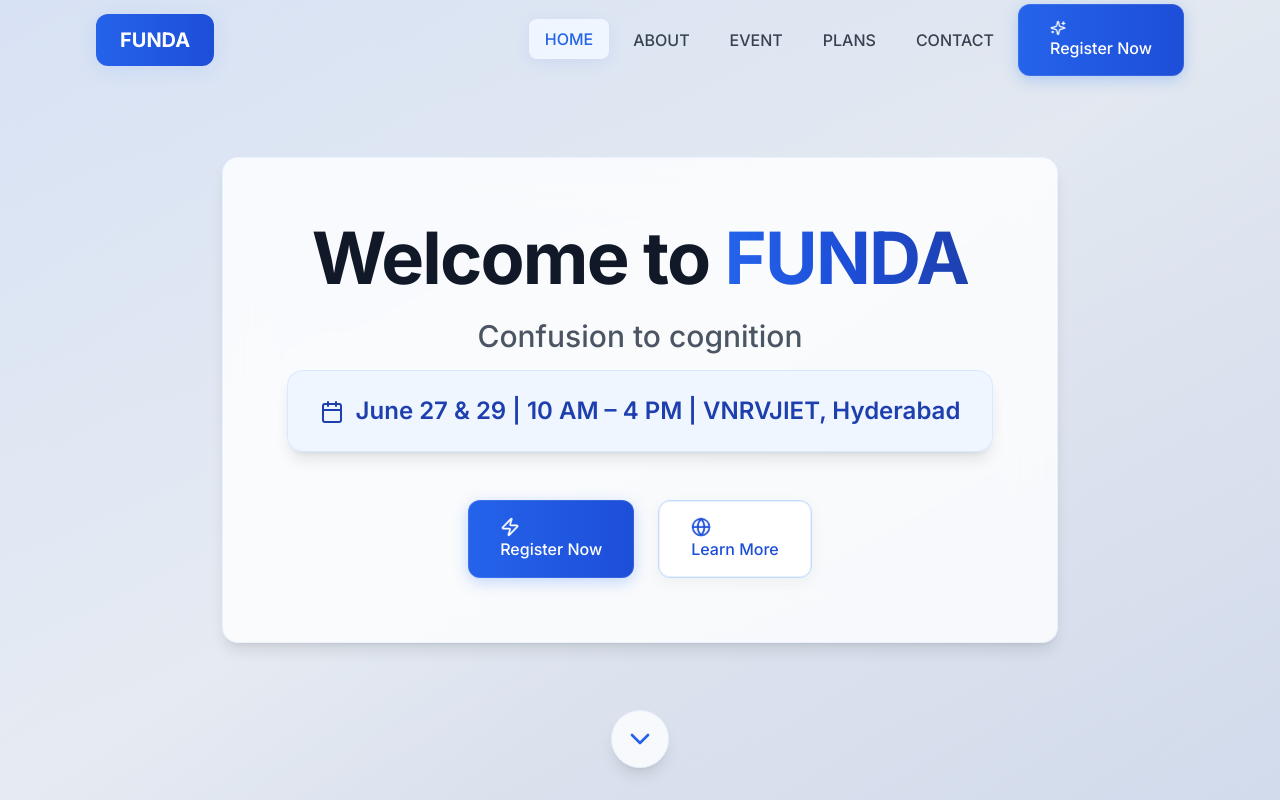
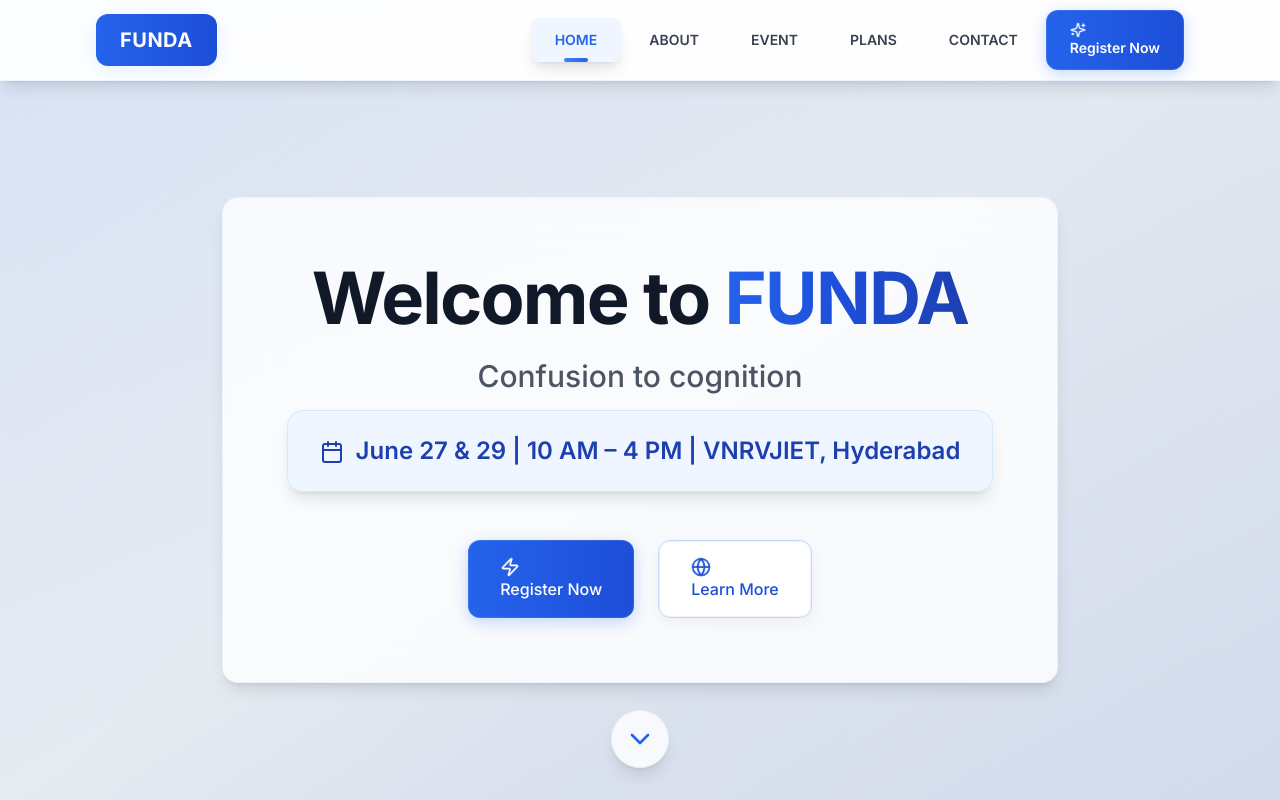
Before and after one commit to poojithpappala/funda-dream-navigator, a React (Vite) app: page / in a window 1280 px wide. Shown: the top 800 px of the page. Built offline with nearby package versions, Linux system fonts and the light colour scheme.

Commit message:
Fix: Improve navigation bar and add sticky behavior
Improved the navigation bar's professional appearance and implemented sticky behavior to keep it visible on scroll.

```diff
--- a/src/pages/Index.tsx
+++ b/src/pages/Index.tsx
@@ -1,4 +1,3 @@
-
 import React, { useState, useEffect } from 'react';
 import { ChevronDown, Calendar, MapPin, Users, Star, Phone, Mail, Instagram, Youtube, Facebook, Sparkles, Zap, Globe } from 'lucide-react';
 import { Button } from '@/components/ui/button';
@@ -140,21 +139,21 @@ const Index = () => {
         />
       </div>
 
-      {/* Minimalistic Navigation */}
-      <nav className={`fixed top-0 left-0 right-0 z-50 transition-all duration-500 ${isNavVisible ? 'nav-minimal' : 'bg-transparent'}`}>
+      {/* Professional Sticky Navigation */}
+      <nav className="fixed top-0 left-0 right-0 z-50 transition-all duration-500 backdrop-blur-xl bg-white/95 border-b border-blue-100/50 shadow-lg">
         <div className="container-minimal px-6 sm:px-8">
           <div className="flex items-center justify-between h-20">
-            {/* Logo */}
+            {/* Enhanced Logo */}
             <div className="relative">
-              <div className="bg-gradient-to-r from-blue-600 to-blue-700 px-6 py-3 rounded-xl shadow-blue">
-                <div className="font-bold text-xl text-white">
+              <div className="bg-gradient-to-r from-blue-600 to-blue-700 px-6 py-3 rounded-xl shadow-blue transform transition-transform duration-300 hover:scale-105">
+                <div className="font-bold text-xl text-white tracking-wide">
                   FUNDA
                 </div>
               </div>
             </div>
 
-            {/* Desktop Navigation */}
-            <div className="hidden lg:flex items-center space-x-2">
+            {/* Desktop Navigation with Enhanced Styling */}
+            <div className="hidden lg:flex items-center space-x-1">
               {[
                 { name: 'HOME', id: 'home' },
                 { name: 'ABOUT', id: 'about' },
@@ -165,29 +164,45 @@ const Index = () => {
                 <button
                   key={item.id}
                   onClick={() => scrollToSection(item.id)}
-                  className={`nav-item ${activeSection === item.id ? 'active' : ''}`}
+                  className={`relative px-6 py-3 rounded-lg text-sm font-semibold transition-all duration-300 ease-out transform hover:scale-105 ${
+                    activeSection === item.id
+                      ? 'text-blue-600 bg-blue-50 shadow-blue/20 shadow-lg'
+                      : 'text-gray-700 hover:text-blue-600 hover:bg-blue-50/70'
+                  }`}
                 >
                   {item.name}
+                  {activeSection === item.id && (
+                    <div className="absolute bottom-0 left-1/2 transform -translate-x-1/2 w-6 h-1 bg-gradient-to-r from-blue-500 to-blue-600 rounded-full"></div>
+                  )}
                 </button>
               ))}
 
-              {/* Register Button */}
-              <div className="ml-6">
+              {/* Enhanced Register Button */}
+              <div className="ml-8">
                 <button
                   onClick={() => scrollToSection('register')}
-                  className="btn-3d-primary"
+                  className="btn-3d-primary px-6 py-3 text-sm font-semibold"
                 >
                   <Sparkles className="w-4 h-4 mr-2" />
                   Register Now
                 </button>
               </div>
             </div>
+
+            {/* Mobile Menu Button */}
+            <div className="lg:hidden">
+              <button className="p-2 rounded-lg text-gray-700 hover:text-blue-600 hover:bg-blue-50 transition-colors">
+                <svg className="w-6 h-6" fill="none" stroke="currentColor" viewBox="0 0 24 24">
+                  <path strokeLinecap="round" strokeLinejoin="round" strokeWidth={2} d="M4 6h16M4 12h16M4 18h16" />
+                </svg>
+              </button>
+            </div>
           </div>
         </div>
       </nav>
 
-      {/* Hero Section */}
-      <section id="home" className="relative h-screen flex items-center justify-center gradient-bg">
+      {/* Hero Section with Top Padding for Sticky Nav */}
+      <section id="home" className="relative h-screen flex items-center justify-center gradient-bg pt-20">
         <div
           className="absolute inset-0 bg-gradient-to-br from-blue-600/10 via-transparent to-blue-800/10"
           style={{
@@ -235,8 +250,8 @@ const Index = () => {
         </div>
       </section>
 
-      {/* About FUNDA */}
-      <section id="about" className="section-padding bg-white relative">
+      {/* About FUNDA with Top Padding */}
+      <section id="about" className="section-padding bg-white relative pt-32">
         <div className="container-minimal relative z-10">
           <div className="grid lg:grid-cols-2 gap-16 items-center">
             <div className="fade-in-left">
@@ -274,8 +289,8 @@ const Index = () => {
         </div>
       </section>
 
-      {/* Event Details */}
-      <section id="event" className="section-padding gradient-bg-blue relative">
+      {/* Event Details with Top Padding */}
+      <section id="event" className="section-padding gradient-bg-blue relative pt-32">
         <div className="container-minimal relative z-10">
           <h2 className="heading-minimal text-4xl lg:text-6xl text-center mb-16 text-gradient-blue fade-in-up">
             Event Details
@@ -332,8 +347,8 @@ const Index = () => {
         </div>
       </section>
 
-      {/* Pricing Plans */}
-      <section id="plans" className="section-padding bg-white relative">
+      {/* Pricing Plans with Top Padding */}
+      <section id="plans" className="section-padding bg-white relative pt-32">
         <div className="container-minimal relative z-10">
           <h2 className="heading-minimal text-4xl lg:text-6xl text-center mb-6 text-gradient-blue fade-in-up">Choose Your FUNDA Pass</h2>
           <p className="text-center text-gray-600 text-xl mb-16 fade-in-up" style={{ animationDelay: '0.2s' }}>Select the perfect plan for your family</p>
@@ -396,8 +411,8 @@ const Index = () => {
         </div>
       </section>
 
-      {/* Registration */}
-      <section id="register" className="section-padding gradient-bg-blue relative">
+      {/* Registration with Top Padding */}
+      <section id="register" className="section-padding gradient-bg-blue relative pt-32">
         <div className="container-minimal relative z-10">
           <div className="max-w-4xl mx-auto text-center">
             <h2 className="heading-minimal text-4xl lg:text-6xl text-gradient-blue mb-12 fade-in-up">
@@ -424,8 +439,8 @@ const Index = () => {
         </div>
       </section>
 
-      {/* Contact */}
-      <section id="contact" className="section-padding bg-white relative">
+      {/* Contact with Top Padding */}
+      <section id="contact" className="section-padding bg-white relative pt-32">
         <div className="container-minimal relative z-10">
           <h2 className="heading-minimal text-4xl lg:text-6xl text-center mb-16 text-gradient-blue fade-in-up">Contact Us</h2>
 
```
